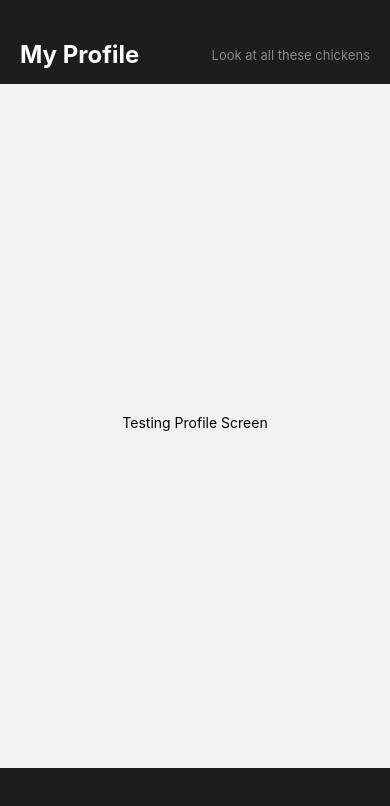
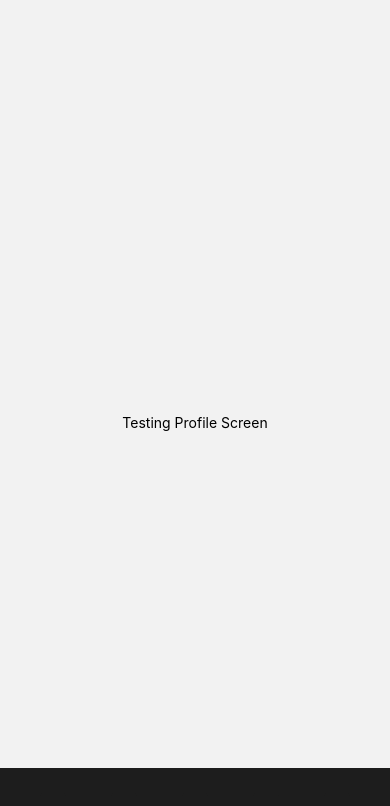
Before and after one commit to flynntraeger/merge, a React Native app in the folder merge/: screen / in a window 390 px wide. Both pictures are taken after a click on the button 337 px from the left and 806 px from the top of the page. Shown: the top 806 px of the page. Built offline with nearby package versions, Linux system fonts and the light colour scheme; some icons are missing.

Commit message:
Update ProfileScreen.js

```diff
--- a/merge/screens/ProfileScreen.js
+++ b/merge/screens/ProfileScreen.js
@@ -11,7 +11,6 @@ export default function ProfileScreen({ route, navigation}) {
 	//notif screen code blah blah
     return (
         <View style={styles.container}>
-            <TopBar title="My Profile" desc="Look at all these chickens"/>
             <Text> Testing Profile Screen </Text>
         </View>
     );
```
